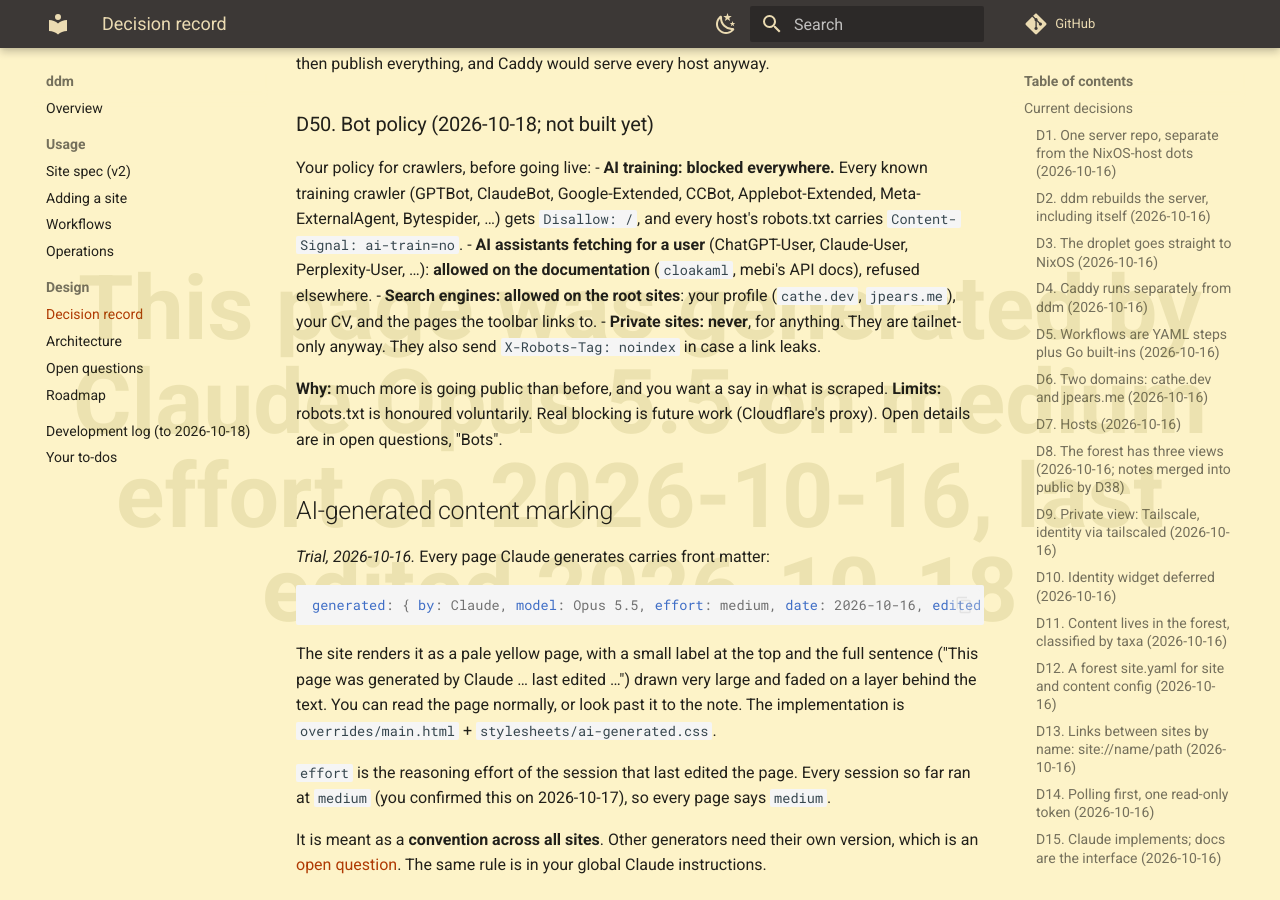
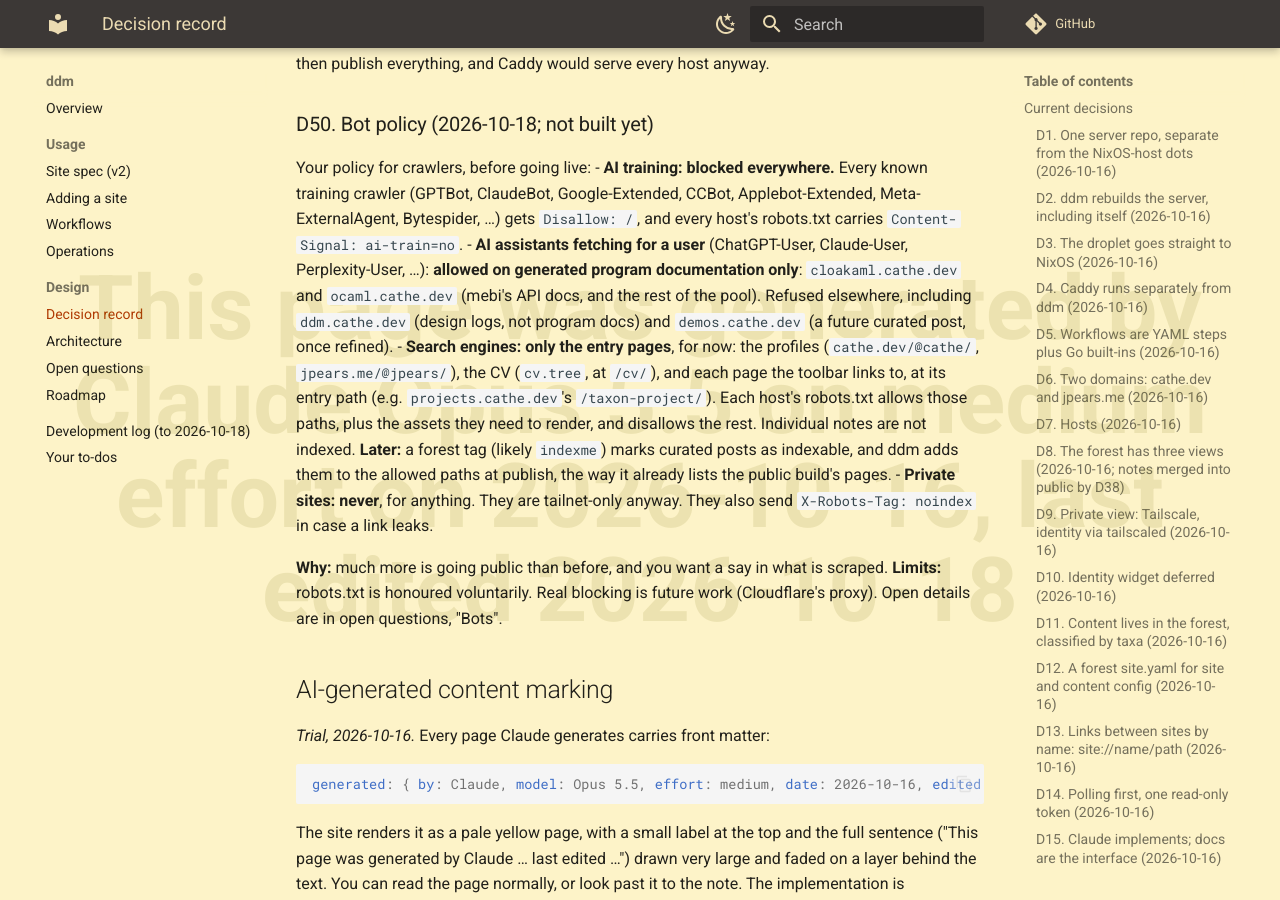
Before and after one commit to thecathe/webserver, an MkDocs documentation site: the page built from docs/design/record.md, in a window 1280 px wide and 900 px high, scrolled down 12459 px. Built offline with MkDocs 1.6.1 and Material for MkDocs 9.7.7, drawn with Linux system fonts in a browser that asks for light colours; comment, search, counter and statistics services are not loaded.

Commit message:
docs: the bot policy's details: entry pages only, program docs for assistants
Co-Authored-By: Claude Opus 5.5 <noreply@anthropic.com>

```diff
--- a/docs/design/record.md
+++ b/docs/design/record.md
@@ -404,10 +404,15 @@ Your policy for crawlers, before going live:
 - **AI training: blocked everywhere.** Every known training crawler (GPTBot, ClaudeBot, Google-Extended, CCBot,
   Applebot-Extended, Meta-ExternalAgent, Bytespider, …) gets `Disallow: /`, and every host's robots.txt carries
   `Content-Signal: ai-train=no`.
-- **AI assistants fetching for a user** (ChatGPT-User, Claude-User, Perplexity-User, …): **allowed on the
-  documentation** (`cloakaml`, mebi's API docs), refused elsewhere.
-- **Search engines: allowed on the root sites**: your profile (`cathe.dev`, `jpears.me`), your CV, and the pages
-  the toolbar links to.
+- **AI assistants fetching for a user** (ChatGPT-User, Claude-User, Perplexity-User, …): **allowed on generated
+  program documentation only**: `cloakaml.cathe.dev` and `ocaml.cathe.dev` (mebi's API docs, and the rest of the
+  pool). Refused elsewhere, including `ddm.cathe.dev` (design logs, not program docs) and `demos.cathe.dev` (a
+  future curated post, once refined).
+- **Search engines: only the entry pages**, for now: the profiles (`cathe.dev/@cathe/`, `jpears.me/@jpears/`), the
+  CV (`cv.tree`, at `/cv/`), and each page the toolbar links to, at its entry path (e.g. `projects.cathe.dev`'s
+  `/taxon-project/`). Each host's robots.txt allows those paths, plus the assets they need to render, and disallows
+  the rest. Individual notes are not indexed. **Later:** a forest tag (likely `indexme`) marks curated posts as
+  indexable, and ddm adds them to the allowed paths at publish, the way it already lists the public build's pages.
 - **Private sites: never**, for anything. They are tailnet-only anyway. They also send `X-Robots-Tag: noindex` in
   case a link leaks.
 
```
Also changed, not shown: docs/design/open-questions.md (+6 -6 lines).
